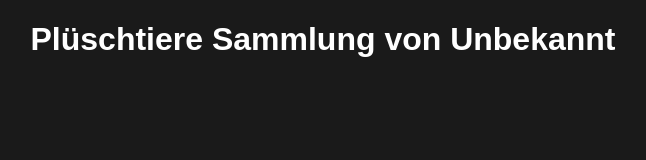
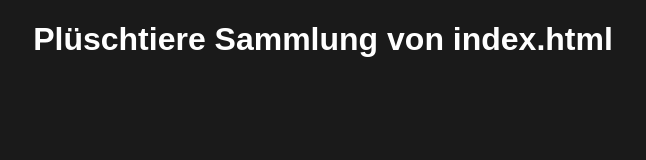
Before and after one commit to Skylldra/Kuscheltierregal, a website: page index.html in a window 1280 px wide. Shown: the whole page, without its empty margins (317-963 px from the left). Drawn offline with Linux system fonts and the light colour scheme; no server answers.

Commit message:
Update index.html

```diff
--- a/index.html
+++ b/index.html
@@ -32,7 +32,7 @@
   <div class="plushie-container" id="plushieContainer"></div>
 
   <script>
-    const username = new URLSearchParams(window.location.search).get('user') || 'Unbekannt';
+    const username = window.location.pathname.replace("/", "") || "Unbekannt";
     document.getElementById("username").textContent = username;
 
     fetch(`/${username}`)
```
